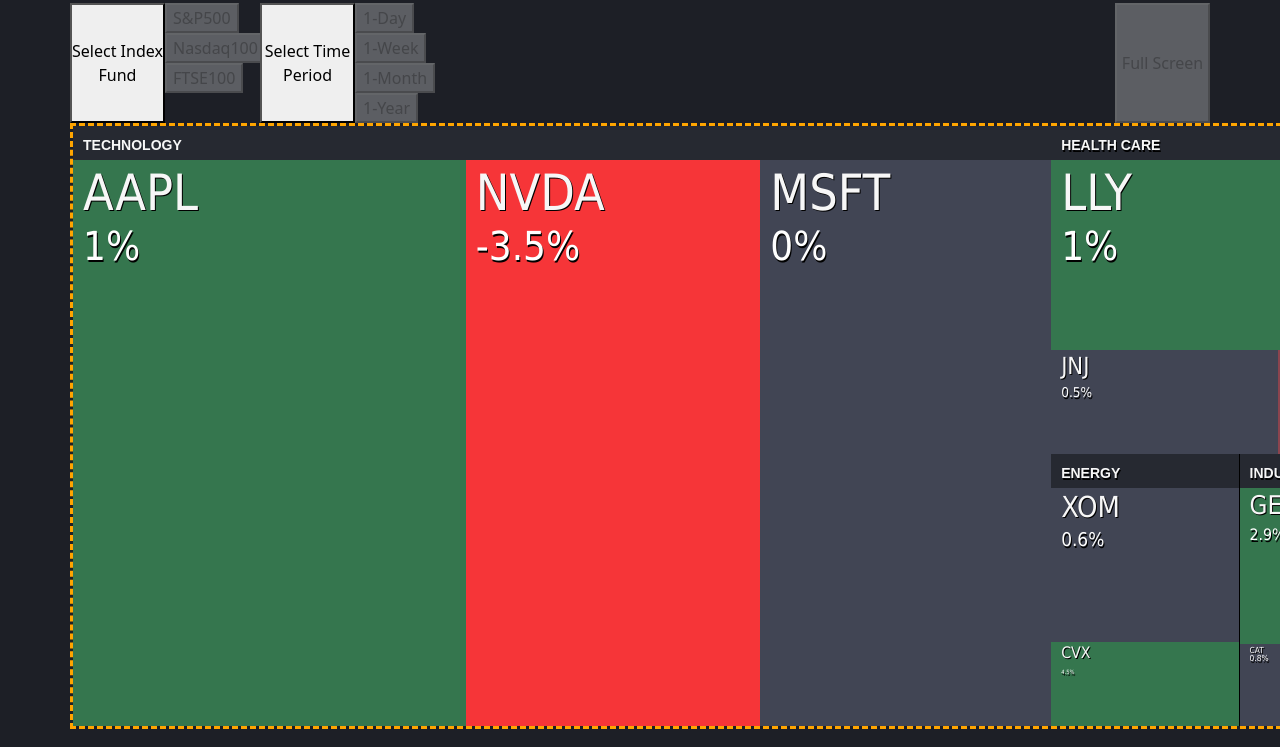
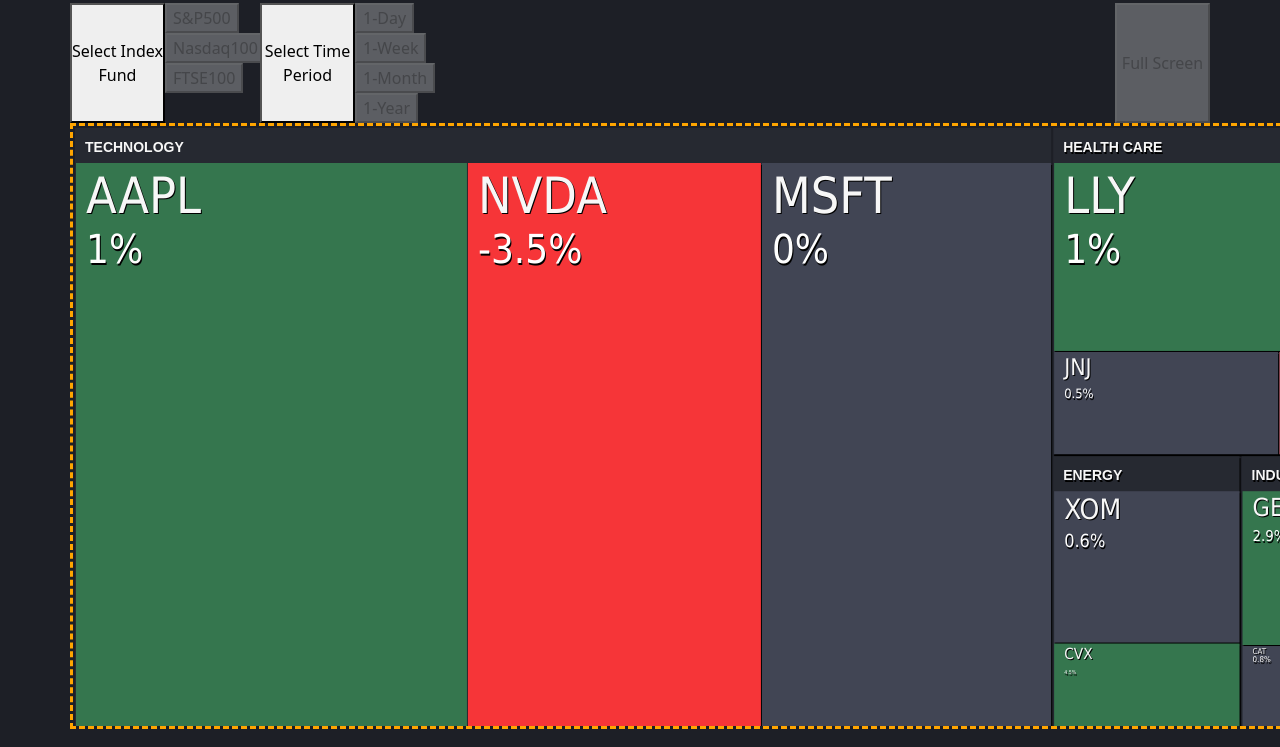
Before and after one commit to surajvkothari/StocksVizMap, a plain HTML site: page src/index.html in a window 1280 px wide. Shown: the part 53-800 px from the top of the page. Drawn offline with nearby package versions, Linux system fonts and the light colour scheme.

Commit message:
Added border to units

```diff
--- a/src/main.css
+++ b/src/main.css
@@ -1,6 +1,4 @@
 body {
-    /* background-color: #eee;
-    color: #333; */
     background-color: #1d1f26;
     color: #FFF;
 }
--- a/src/main.js
+++ b/src/main.js
@@ -156,7 +156,7 @@ function drawIndustryUnit(ctx, industry_label, start_x, start_y, width, height,
 
     // Draw unit
     ctx.fillStyle = bg_color;  // Set unit background color
-    ctx.fillRect(Math.round(start_x), Math.round(start_y), Math.round(width), Math.round(height));
+    ctx.fillRect(start_x, start_y, width, height);
 
     // Draw label in header
     const label_font_size = 14;
@@ -183,7 +183,7 @@ function drawStockUnit(ctx, ticker_label, start_x, start_y, width, height, bg_co
 
     // Draw unit
     ctx.fillStyle = bg_color;  // Set unit background color
-    ctx.fillRect(Math.round(start_x), Math.round(start_y), Math.round(width), Math.round(height));
+    ctx.fillRect(start_x, start_y, width, height);
 
     const unit_area = width * height;
 
@@ -528,11 +528,12 @@ function drawMapSquarifiedTreeMap(ctx, allocation_data, stock_returns, map_width
 
     // For each industry, get the stocks unit rects
     for (const industry in allocation_data["stocks_allocations"]) {
+        let border_size = 2;
         // Draw industry unit
-        const start_x = industry_unit_rects[industry].start_x;
-        const start_y = industry_unit_rects[industry].start_y;
-        const industry_unit_width = industry_unit_rects[industry].width;
-        const industry_unit_height = industry_unit_rects[industry].height;
+        const start_x = industry_unit_rects[industry].start_x + border_size;
+        const start_y = industry_unit_rects[industry].start_y + border_size;
+        const industry_unit_width = industry_unit_rects[industry].width - border_size;
+        const industry_unit_height = industry_unit_rects[industry].height - border_size;
         const bg_color = "#262931";  // Dark grey
 
         const industry_header_height = drawIndustryUnit(ctx, industry,
@@ -555,15 +556,15 @@ function drawMapSquarifiedTreeMap(ctx, allocation_data, stock_returns, map_width
         );
 
         stocks_unit_rects = Object.assign({}, ...stocks_unit_rects);  // Unwrap list of unit rect objects
-
         for (const stock_ticker in stocks_unit_rects) {
+            border_size = 1;
             const stock_return = stock_returns[stock_ticker];
 
             // Draw stock unit
-            const start_x = stocks_unit_rects[stock_ticker].start_x;
-            const start_y = stocks_unit_rects[stock_ticker].start_y;
-            const stock_width = stocks_unit_rects[stock_ticker].width;
-            const stock_height = stocks_unit_rects[stock_ticker].height;
+            const start_x = stocks_unit_rects[stock_ticker].start_x + border_size;
+            const start_y = stocks_unit_rects[stock_ticker].start_y + border_size;
+            const stock_width = stocks_unit_rects[stock_ticker].width - border_size;
+            const stock_height = stocks_unit_rects[stock_ticker].height - border_size;
             const bg_color = getStockUnitColor(stock_return);
 
             drawStockUnit(ctx, stock_ticker,
```
